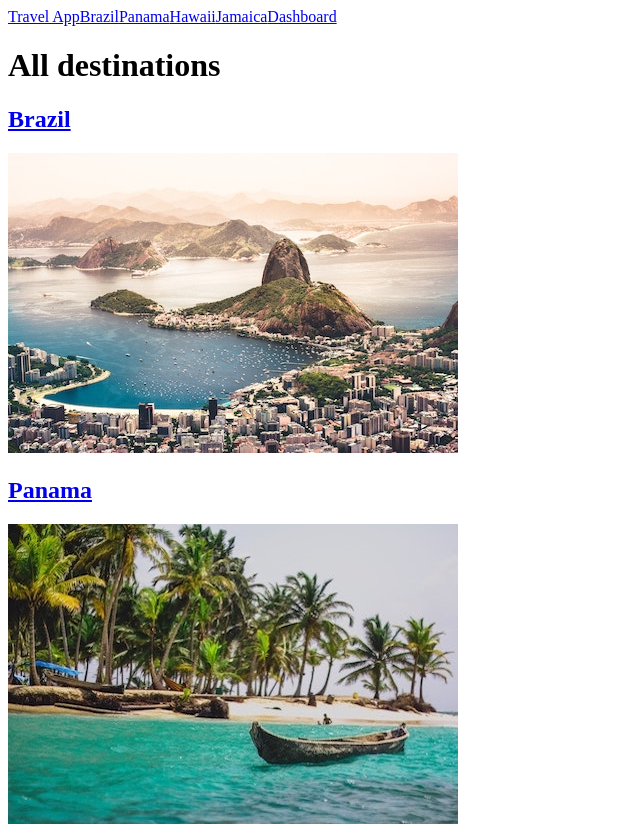
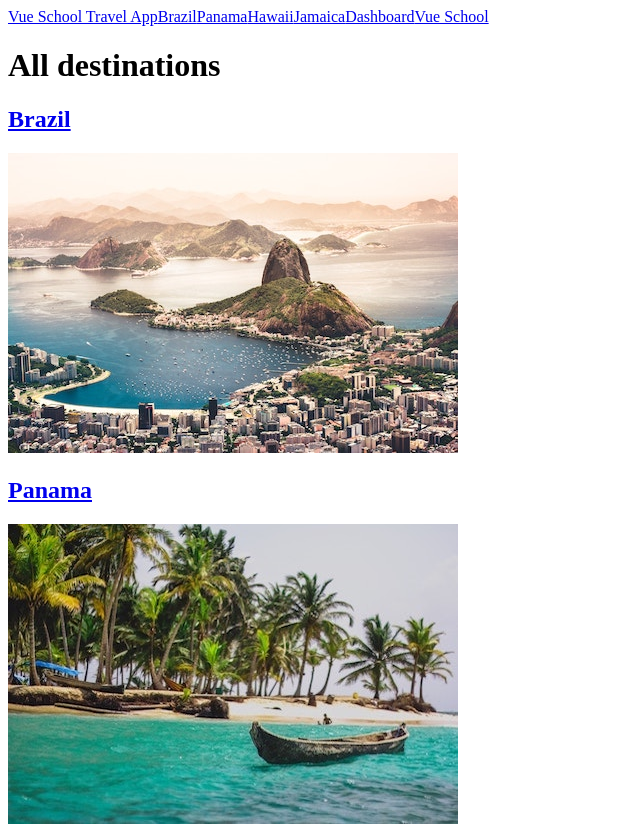
Before and after one commit to hinlocaesar/travel-app, a Vue app: page / in a window 1280 px wide. Shown: the top 826 px of the page, without its empty margins (0-640 px from the left). Built offline with nearby package versions, Linux system fonts and the light colour scheme; the HTML template or start-up script is replaced by a standard one.

Commit message:
Extending Router Link for External URLs

```diff
--- /dev/null
+++ b/src/components/AppLink.vue
@@ -0,0 +1,22 @@
+<template>
+  <a
+    v-if="isExternal"
+    target="_blank"
+    rel="noopener"
+    class="external-link"
+    :href="to"><slot/></a>
+  <router-link v-else v-bind="$props" class="internal-link"><slot/></router-link>
+</template>
+<script>
+import {RouterLink} from 'vue-router'
+export default {
+  props:{
+    ...RouterLink.props
+  },
+  computed:{
+    isExternal(){
+      return typeof this.to === 'string' && this.to.startsWith('http')
+    }
+  }
+}
+</script>
--- a/src/components/TheNavigation.vue
+++ b/src/components/TheNavigation.vue
@@ -1,16 +1,17 @@
 <template>
   <div id="nav">
-    <router-link id="logo" to="/">Travel App</router-link>
-    <router-link
+    <AppLink id="logo" to="/">Vue School Travel App</AppLink>
+    <AppLink
         v-for="destination in destinations"
         :key="destination.id"
         :to="{name: 'destination.show', params:{id: destination.id, slug: destination.slug}}"
       >
         {{ destination.name }}
-      </router-link>
-      <router-link :to="{name: 'protected'}">Dashboard</router-link>
+      </AppLink>
+      <AppLink :to="{name: 'protected'}">Dashboard</AppLink>
+      <AppLink to="https://vueschool.io">Vue School</AppLink>
   </div>
-  </template>
+</template>
 <script>
 import sourceData from '@/data.json'
 export default {
--- a/src/main.js
+++ b/src/main.js
@@ -1,9 +1,9 @@
 import { createApp } from 'vue'
 import App from './App.vue'
 import router from './router'
+import AppLink from '@/components/AppLink.vue'
 
 const app = createApp(App)
-
+app.component('AppLink', AppLink)
 app.use(router)
-
 app.mount('#app')
```
